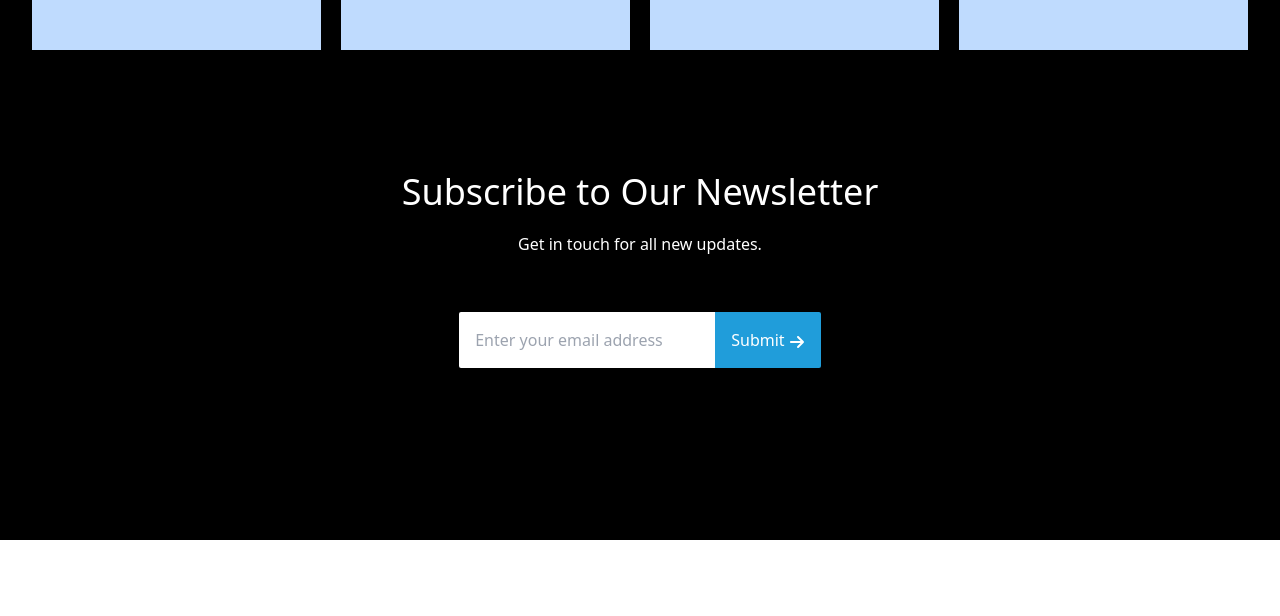
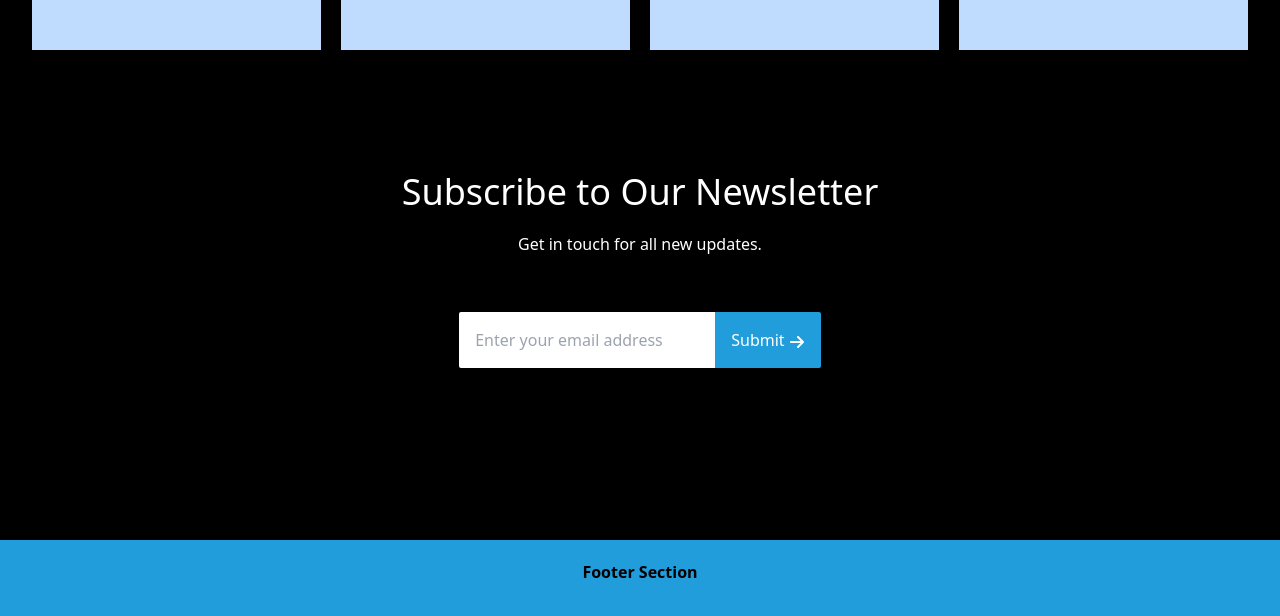
Before and after one commit to kunalArya1/freelanceProject, a React (Vite) app: page /infrastructure in a window 1280 px wide. Shown: the part 6060-6676 px from the top of the page. Before the commit the page ends 6600 px from the top, so only its background shows below. Built offline with nearby package versions, Linux system fonts and the light colour scheme.

Commit message:
Foooter Section Started

```diff
--- /dev/null
+++ b/src/Components/Footer.jsx
@@ -0,0 +1,13 @@
+import React from "react";
+
+const Footer = () => {
+  return (
+    <div className=" h-[70%] w-full bg-black">
+      <div className=" h-[100%] w-full  bg-[rgba(32,157,218,1)] ">
+        <p className=" font-bold text-center p-5">Footer Section</p>
+      </div>
+    </div>
+  );
+};
+
+export default Footer;
--- a/src/Components/Hero.jsx
+++ b/src/Components/Hero.jsx
@@ -10,6 +10,7 @@ import Readmore from "./Readmore";
 import { ReviewSlider } from "./ReviewSlider";
 import OurLatestBlog from "./OurLatestBlog";
 import NewsLetter from "./NewsLetter";
+import Footer from "./Footer";
 
 const Hero = () => {
   return (
@@ -36,6 +37,7 @@ const Hero = () => {
       <ReviewSlider />
       <OurLatestBlog />
       <NewsLetter />
+      <Footer />
     </div>
   );
 };
```
